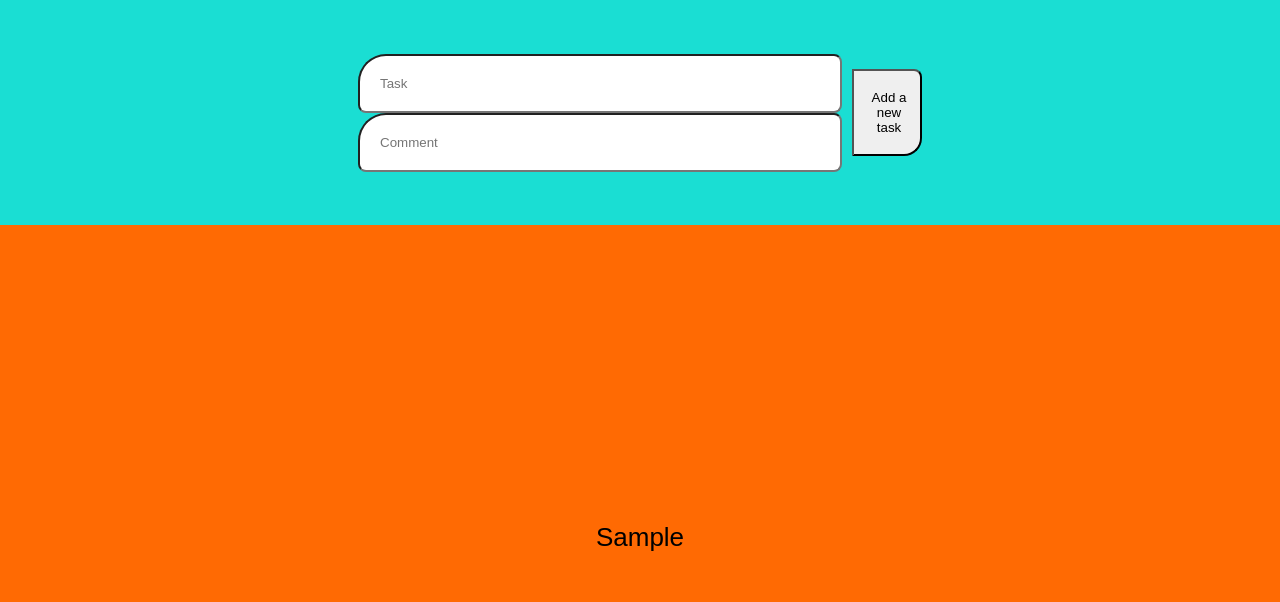
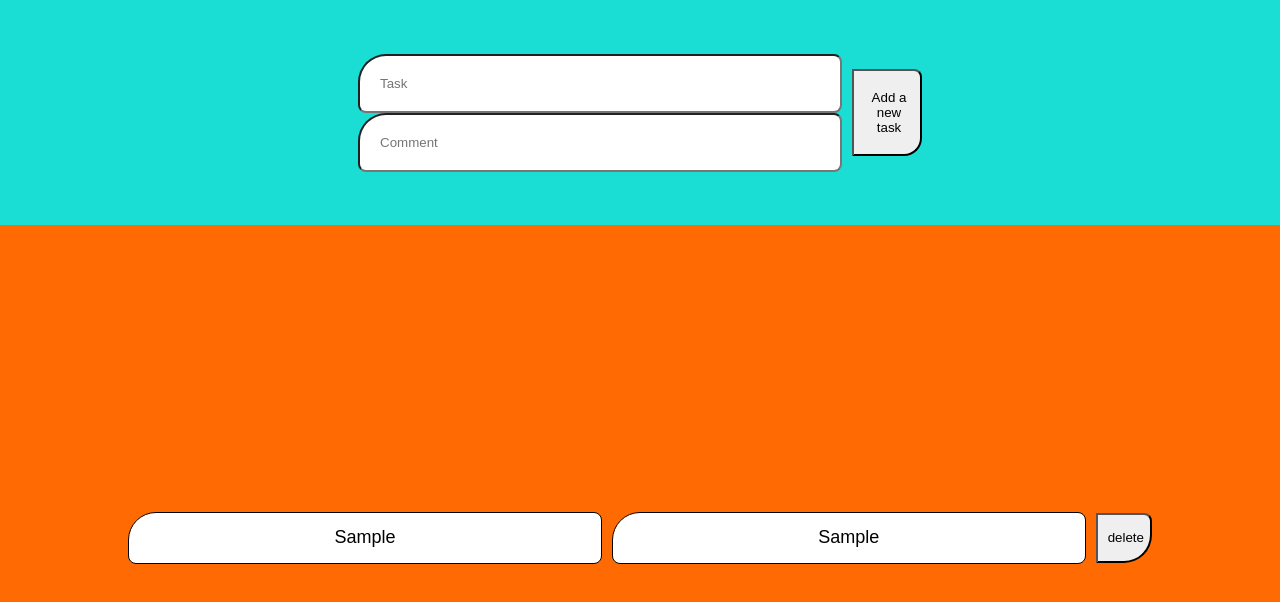
Before and after one commit to takacsberni/React-ts-to-do, a React (Create React App) app: page / in a window 1280 px wide. Both pictures are taken after typing "Sample", "Sample" into the empty fields and a click on the button "Add a new task". Shown: the top 602 px of the page. Built offline with nearby package versions, Linux system fonts and the light colour scheme.

Commit message:
feat: rearrange the structure of TaskCard and add some style to it

```diff
--- a/src/App.css
+++ b/src/App.css
@@ -55,3 +55,41 @@ input {
   padding: 20px;
   width: 440px;
 }
+
+.task {
+  display: flex;
+  height: 50px;
+  width: 80%;
+}
+
+.task-content {
+  display: flex;
+  flex: 97%;
+  height: 100%;
+  justify-content: center;
+  align-items: center;
+}
+
+span {
+  display: grid;
+  place-items: center;
+  /*border: 1px solid white;*/
+  width: 100%;
+  height: 100%;
+  font-size: 18px;
+  margin-right: 10px;
+  border: 1px solid black;
+  background-color: white;
+  border-bottom-right-radius: 8px;
+  border-top-right-radius: 8px;
+  border-bottom-left-radius: 8px;
+  border-top-left-radius: 28px;
+}
+
+.card-button {
+  flex: 3%;
+  border-bottom-right-radius: 28px;
+  border-top-right-radius: 8px;
+  padding-left: 10px;
+  cursor: pointer;
+}
--- a/src/components/TaskCard.tsx
+++ b/src/components/TaskCard.tsx
@@ -6,6 +6,16 @@ type Props = {
 };
 
 const TaskCard = ({task}: Props) => {
-   return <div> {task.taskName} </div>;
+   return (
+       <div className="task">
+           <div className="task-content">
+               <span> {task.taskName}</span>
+               <span> {task.comment} </span>
+           </div>
+           <button className="card-button"> delete </button>
+       </div>
+
+
+   );
 };
 export default TaskCard;
```
